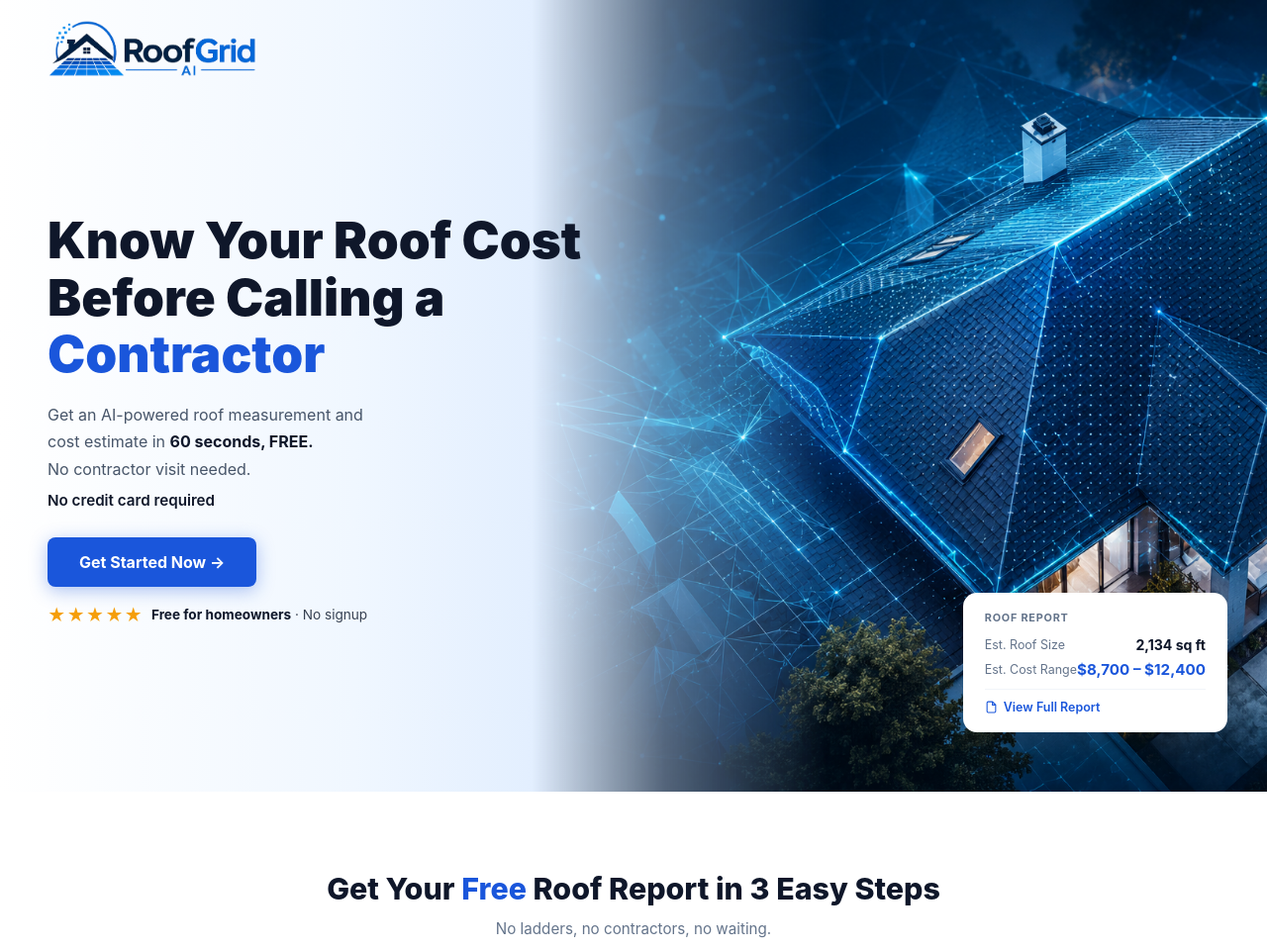
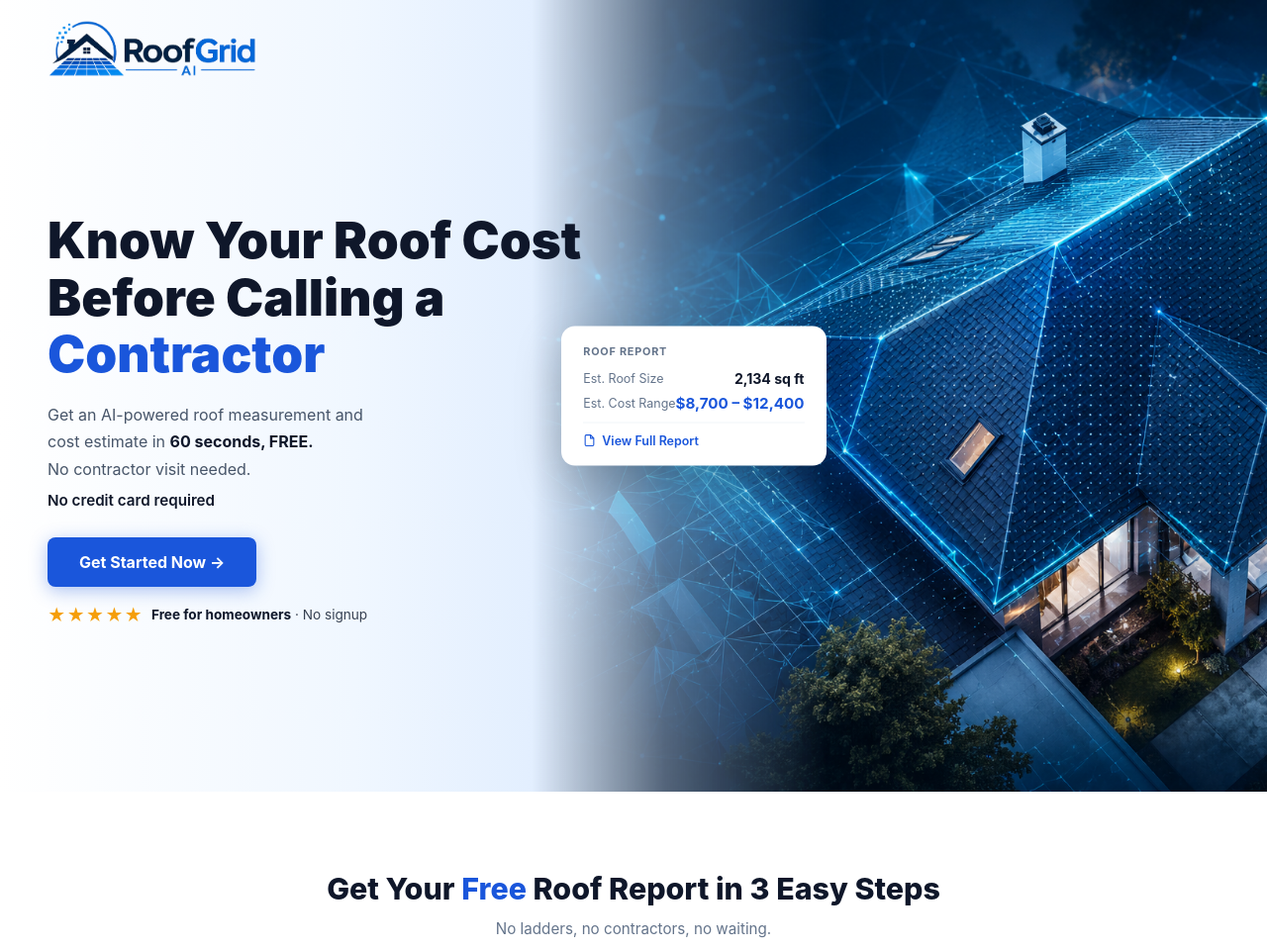
Before and after one commit to thebizkeeper/roof-demo, a Flask app: page / in a window 1280 px wide. Shown: the top 960 px of the page at 99% size. Run offline with Flask 3, Linux system fonts and the light colour scheme; parts of the project's set-up code (start-up, migrations or seed data) failed here and were passed over.

Commit message:
Move report card to center-left of hero image on desktop
Co-Authored-By: Claude Sonnet 4.6 <noreply@anthropic.com>

```diff
--- a/templates/landing.html
+++ b/templates/landing.html
@@ -39,7 +39,7 @@
     .hero-right{position:absolute;top:0;right:0;width:58%;height:100%;z-index:1}
     .hero-img-wrap{position:absolute;inset:0}
     .hero-img-wrap img{width:100%;height:100%;object-fit:cover;display:block;-webkit-mask-image:linear-gradient(to right,transparent 0%,rgba(0,0,0,.6) 18%,black 40%);mask-image:linear-gradient(to right,transparent 0%,rgba(0,0,0,.6) 18%,black 40%)}
-    .report-card{position:absolute;bottom:60px;right:40px;background:#fff;border-radius:14px;padding:18px 22px;box-shadow:0 16px 48px rgba(0,0,0,.22);min-width:230px;z-index:3}
+    .report-card{position:absolute;top:50%;left:4%;transform:translateY(-50%);background:#fff;border-radius:14px;padding:18px 22px;box-shadow:0 16px 48px rgba(0,0,0,.22);min-width:230px;z-index:3}
     .rc-title{font-size:.68rem;font-weight:700;color:#64748b;text-transform:uppercase;letter-spacing:.07em;margin-bottom:12px}
     .rc-row{display:flex;justify-content:space-between;align-items:center;margin-bottom:7px}
     .rc-label{font-size:.78rem;color:#64748b}
```
